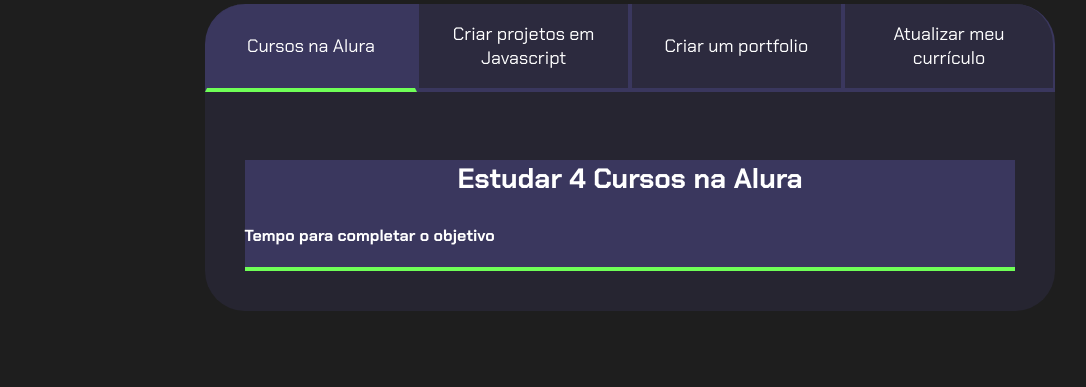
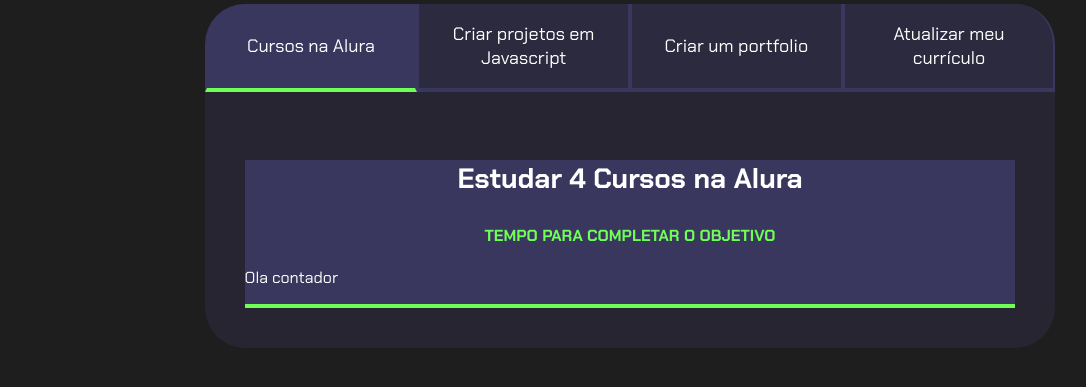
Before and after one commit to petickovit/Projeto-de-vida, a plain HTML site: page index.html in a window 1280 px wide. Shown: the part 99-486 px from the top of the page, without its empty margins (10-1096 px from the left). Drawn offline with Linux system fonts and the light colour scheme.

Commit message:
Add files via upload

```diff
--- a/index.html
+++ b/index.html
@@ -20,39 +20,24 @@
         </div>
         <div class="abas-textos">
             <div class="aba-conteudo ativo">
-                <h3 class="aba-conteudo-titulo-principal">
-        Estudar 4 Cursos na Alura
-                </h3>
-                <h4 class="aba-conteudo-secundario">
-        Tempo para completar o objetivo
-                </h4>
-                <div class="contador"></div>
+                <h3 class="aba-conteudo-titulo-principal"> Estudar 4 Cursos na Alura</h3>
+                <h4 class="aba-conteudo-titulo-secundario"> Tempo para completar o objetivo</h4>
+          <div class="contador"></div>
+          <p>Ola contador</p>
             </div>
             <div class="aba-conteudo">
-                <h3 class="aba-conteudo-titulo-principal">
-        Criar 5 projetos em Javascript
-                </h3>
-                <h4 class="aba-conteudo-secundario">
-        Tempo para completar o objetivo
-                </h4>
+                <h3 class="aba-conteudo-titulo-principal"> Criar 5 projetos em Javascript </h3>
+                <h4 class="aba-conteudo-secundario"> Tempo para completar o objetivo</h4>
                 <div class="contador"></div>
         </div>
         <div class="aba-conteudo">
-            <h3 class="aba-conteudo-titulo-principal">
-         Criar um portfolio com os meus 3 melhores projetos
-            </h3>
-            <h4 class="aba-conteudo-secundario">
-         Tempo para completar o objetivo
-            </h4>
+            <h3 class="aba-conteudo-titulo-principal">Criar um portfolio com os meus 3 melhores projetos</h3>
+            <h4 class="aba-conteudo-secundario"> Tempo para completar o objetivo</h4>
             <div class="contador"></div>
         </div>
         <div class="aba-conteudo">
-            <h3 class="aba-conteudo-titulo-principal">
-        Atualizar meu curriculo com os certificados da Alura
-            </h3>
-            <h4 class="aba-conteudo-secundario">
-         Tempo para completar o objetivo
-            </h4>
+            <h3 class="aba-conteudo-titulo-principal">Atualizar meu curriculo com os certificados da Alura</h3>
+            <h4 class="aba-conteudo-secundario">Tempo para completar o objetivo</h4>
             <div class="contador"></div>
         </div>
      </div>
```
